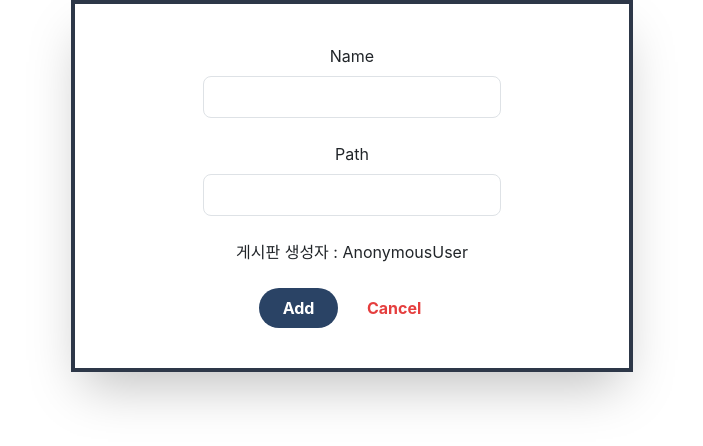
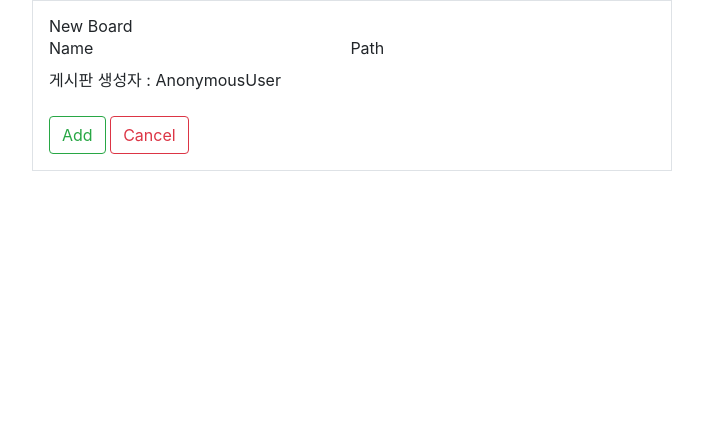
Before and after one commit to merry-hyelyn/Community_Blog, a Django app: template templates/boards/new.html in a window 1280 px wide. Shown: the part 97-543 px from the top of the page, without its empty margins (288-991 px from the left). Run offline with Django 3.2, Linux system fonts and the light colour scheme; the template is opened without the code that fills it, so the values that code supplies are empty, except form fields; tables that the repository leaves empty hold one stand-in row (values such as "Sample post"); form fields are guessed from the names that the template uses; style sheets or scripts are compiled from the project's sources; some libraries are stand-ins or nearby versions.

Commit message:
Update new.html

```diff
--- a/templates/boards/new.html
+++ b/templates/boards/new.html
@@ -1,31 +1,24 @@
 {% extends 'base.html' %}
 {% block page-name %}BOARD{% endblock page-name %}
-
 {% block content %}
 
-<div class="w-full flex item-center justify-center">
-<div class="inline-block px-32 py-10 border-solid border-4 border-gray-800 text-center shadow-2xl">
+<div class="border w-50 p-3 mx-auto">
+<h3>New Board</h3>
+<form action="{% url 'create'%}" method="POST" style="display:inline;">
+    {% csrf_token %}
+        {{form.name.label_tag}}
+        {{form.name}}
 
-<form action="{% url 'create'%}" method="POST">
-{% csrf_token %}
+        {{form.path.label_tag}}
+        {{form.path}}
+    <br>
 
-{{form.name.label_tag}}
-<div class="bg-white focus:outline-none focus:shadow-outline border border-gray-300 rounded-lg py-2 px-4 block w-full appearance-none leading-normal">
-{{form.name}}</div><br>
-
-{{form.path.label_tag}}
-<div class="bg-white focus:outline-none focus:shadow-outline border border-gray-300 rounded-lg py-2 px-4 block w-full appearance-none leading-normal">
-{{form.path}}</div><br>
-
-게시판 생성자 :
-<div class="inline-block">
-{{ user }}</div>
-<br><br>
-<button type = "submit"
-class="bg-blue-900 hover:bg-green-600 text-white font-bold py-2 px-4 rounded-full">
-Add</button>
-<button class="text-red-600 font-bold py-2 px-4 rounded-full">
-<a href="{% url 'index' %}">Cancel</a></button>
-
-</form></div></div>
+    게시판 생성자 :
+    {{ user }}
+    <br><br>
+    <button type = "submit" class="btn btn-outline-success">Add</button>
+</form>
+<button class="btn btn-outline-danger">
+<a href="{% url 'home' %}">Cancel</a></button>
+</div>
 {% endblock content %}
```
